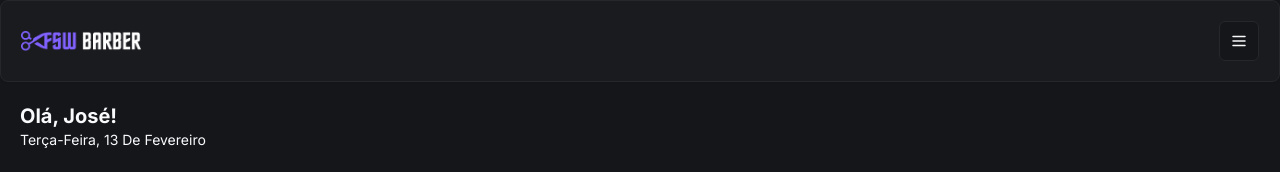
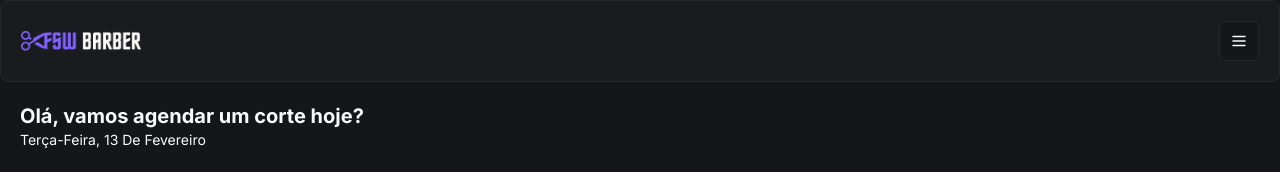
Before and after one commit to jccamargo15/fsw-barber, a Next.js app: page / in a window 1280 px wide. Shown: the top 172 px of the page. Built offline with nearby package versions, Linux system fonts and the light colour scheme; no server answers; the database is empty.

Commit message:
feat: add user name on homepage

```diff
--- a/app/(home)/page.tsx
+++ b/app/(home)/page.tsx
@@ -36,7 +36,11 @@
       <Header />
 
       <div className="px-5 pt-5">
-        <h2 className="text-xl font-bold">Olá, José!</h2>
+        <h2 className="text-xl font-bold">
+          {session?.user
+            ? `Olá, ${session.user.name?.split('')[0]}!`
+            : 'Olá, vamos agendar um corte hoje?'}
+        </h2>
         <p className="capitalize text-sm">
           {format(new Date(), "EEEE',' dd 'de' MMMM", { locale: ptBR })}
         </p>
```
